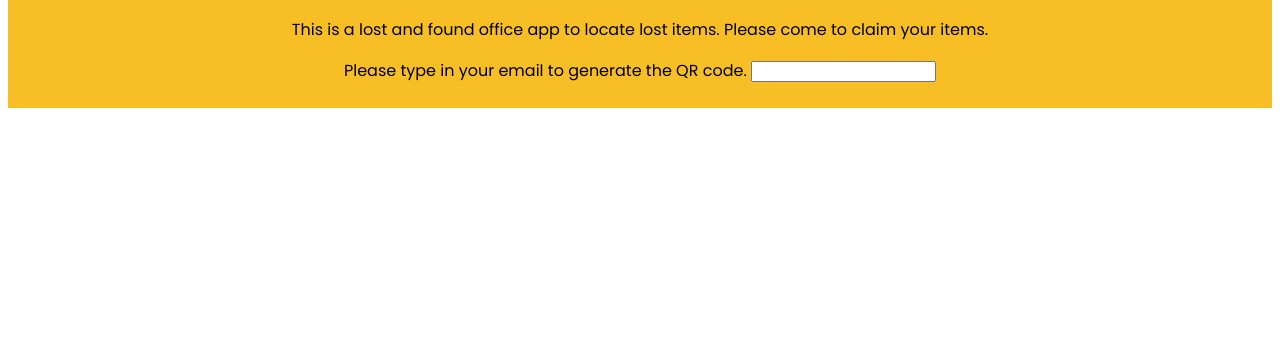
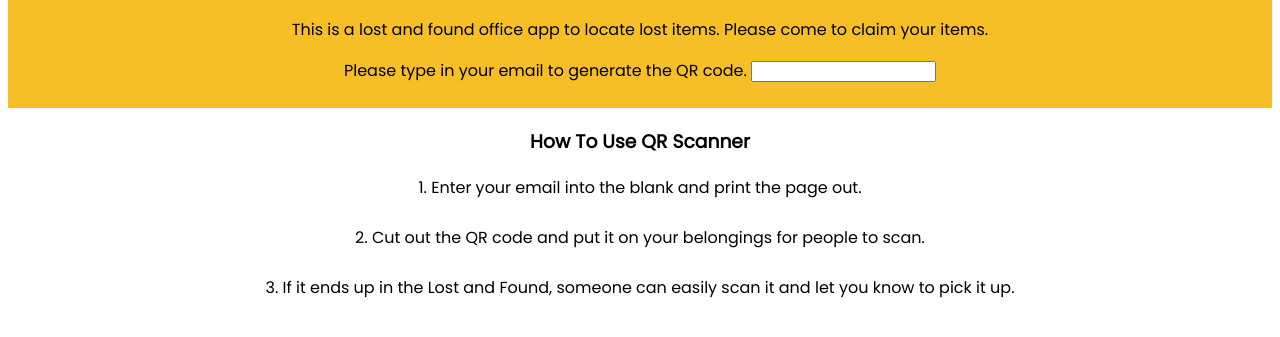
Before and after one commit to Shiprules/QR-Scanner, a plain HTML site: page index.html in a window 1280 px wide. Shown: the part 91-428 px from the top of the page. Drawn offline with Linux system fonts and the light colour scheme.

Commit message:
Style changes

```diff
--- a/index.html
+++ b/index.html
@@ -21,6 +21,8 @@
             <label>Please type in your email to generate the QR code.</label>
             <input type="email" id="name">
         </main>
+        <h3>How To Use QR Scanner</h3>
+        <p>1. Enter your email into the blank and print the page out. <br><br> 2. Cut out the QR code and put it on your belongings for people to scan. <br><br> 3. If it ends up in the Lost and Found, someone can easily scan it and let you know to pick it up.</p>
     </body>
 
 </html>
--- a/style.css
+++ b/style.css
@@ -6,3 +6,12 @@ main {
     text-align: center;
     font-family: 'Poppins', sans-serif;
 }
+
+body {
+    font-family: 'Poppins', sans-serif;
+    text-align: center;
+}
+
+input:invalid {
+    border-color: red;
+}
```
